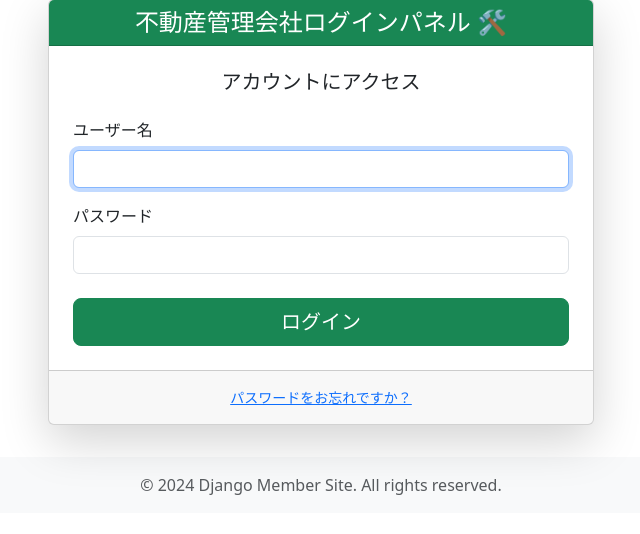
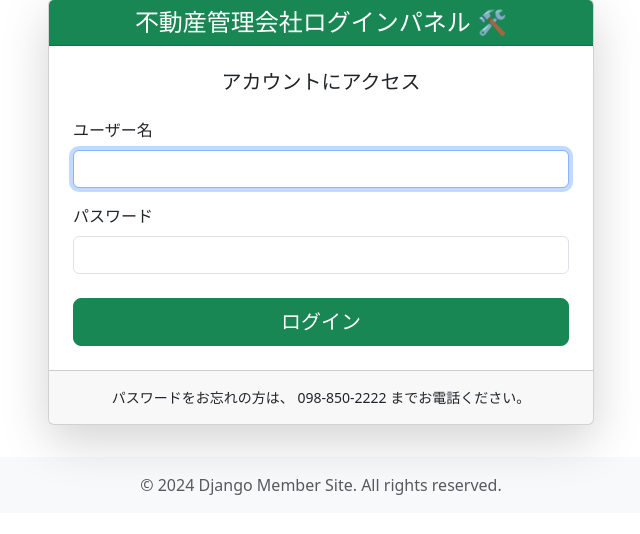
Before and after one commit to k5-kishimoto/LifeSafetyGuarantee, a Django app: page /suppliers/login/ in a window 1280 px wide. Shown: the part 129-663 px from the top of the page, without its empty margins (319-959 px from the left). Run offline with Django 5.2, Linux system fonts and the light colour scheme; some libraries are stand-ins or nearby versions.

Commit message:
不動産業者ログイン画面変更

```diff
--- a/templates/suppliers/login.html
+++ b/templates/suppliers/login.html
@@ -40,7 +40,7 @@
                 </form>
             </div>
             <div class="card-footer text-center py-3">
-                <p class="mb-0 small"><a href="{% url 'password_reset' %}">パスワードをお忘れですか？</a></p>
+                <p class="mb-0 small"><a>パスワードをお忘れの方は、 098-850-2222 までお電話ください。</a></p>
             </div>
         </div>
     </div>
```
